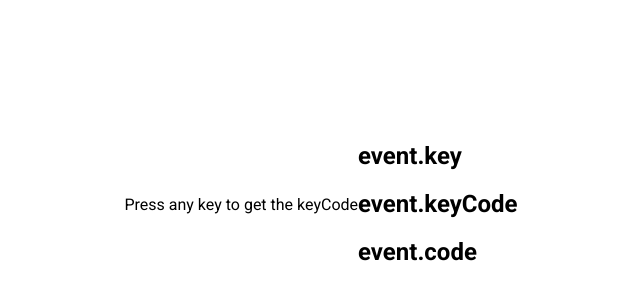
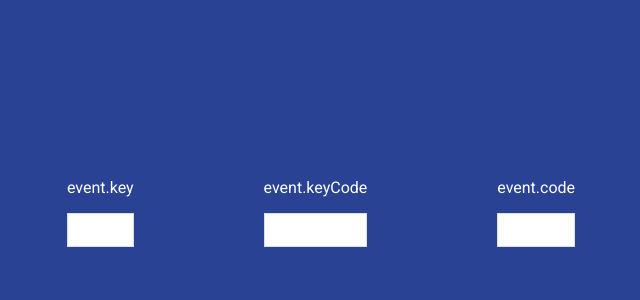
Before and after one commit to KyleMcKell/50-Projects-In-50-Days, a plain HTML site: page EventKeyCodes/index.html in a window 1280 px wide. Shown: the part 196-496 px from the top of the page, without its empty margins (319-959 px from the left). Drawn offline with Linux system fonts and the light colour scheme; files whose address does not match are found by name.

Commit message:
added styling for keycodes

```diff
--- a/EventKeyCodes/index.html
+++ b/EventKeyCodes/index.html
@@ -19,19 +19,24 @@
 		<title>Event Keycodes</title>
 	</head>
 	<body>
-		<div class="press-any">Press any key to get the keyCode</div>
 		<div class="container">
-			<div class="event-container">
-				<h2>event.key</h2>
-				<div class="event-code"></div>
+			<div class="content hidden" id="name">
+				<div class="box">Click any key to get the keyCode</div>
 			</div>
-			<div class="event-container">
-				<h2>event.keyCode</h2>
-				<div class="event-code"></div>
-			</div>
-			<div class="event-container">
-				<h2>event.code</h2>
-				<div class="event-code"></div>
+
+			<div class="content">
+				<div class="code-container">
+					<p class="label">event.key</p>
+					<div class="box"></div>
+				</div>
+				<div class="code-container">
+					<p class="label">event.keyCode</p>
+					<div class="box"></div>
+				</div>
+				<div class="code-container">
+					<p class="label">event.code</p>
+					<div class="box"></div>
+				</div>
 			</div>
 		</div>
 		<script src="script.js"></script>
--- a/EventKeyCodes/style.css
+++ b/EventKeyCodes/style.css
@@ -12,4 +12,33 @@ body {
 	display: flex;
 	align-items: center;
 	justify-content: center;
+	background-color: #2a4294;
 }
+
+.container {
+	width: 60vw;
+	display: flex;
+	justify-content: center;
+	align-items: center;
+}
+
+.content {
+	display: flex;
+	align-items: center;
+	justify-content: space-evenly;
+	width: 100%;
+}
+
+.box {
+	border: 1px #ddd solid;
+	padding: 1rem;
+	background-color: white;
+}
+
+.label {
+	color: white;
+}
+
+.hidden {
+	display: none;
+}
```
